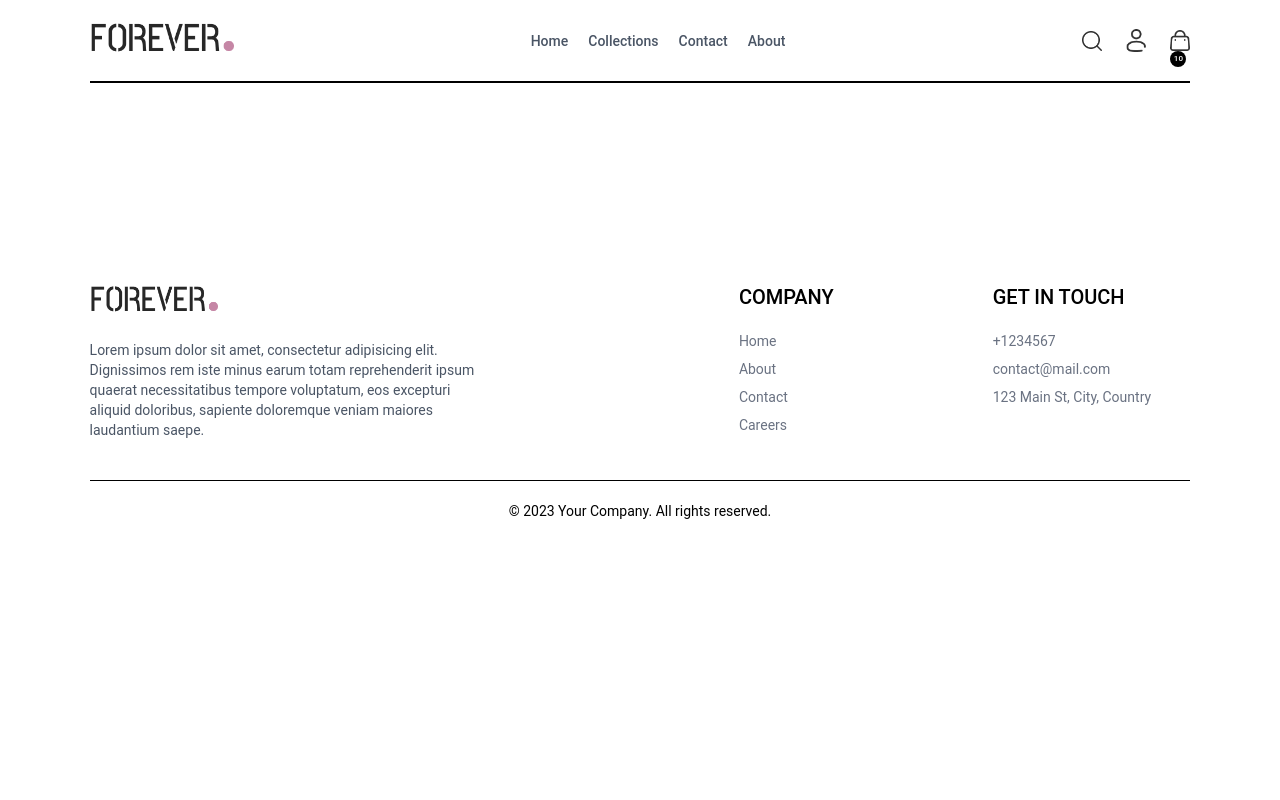
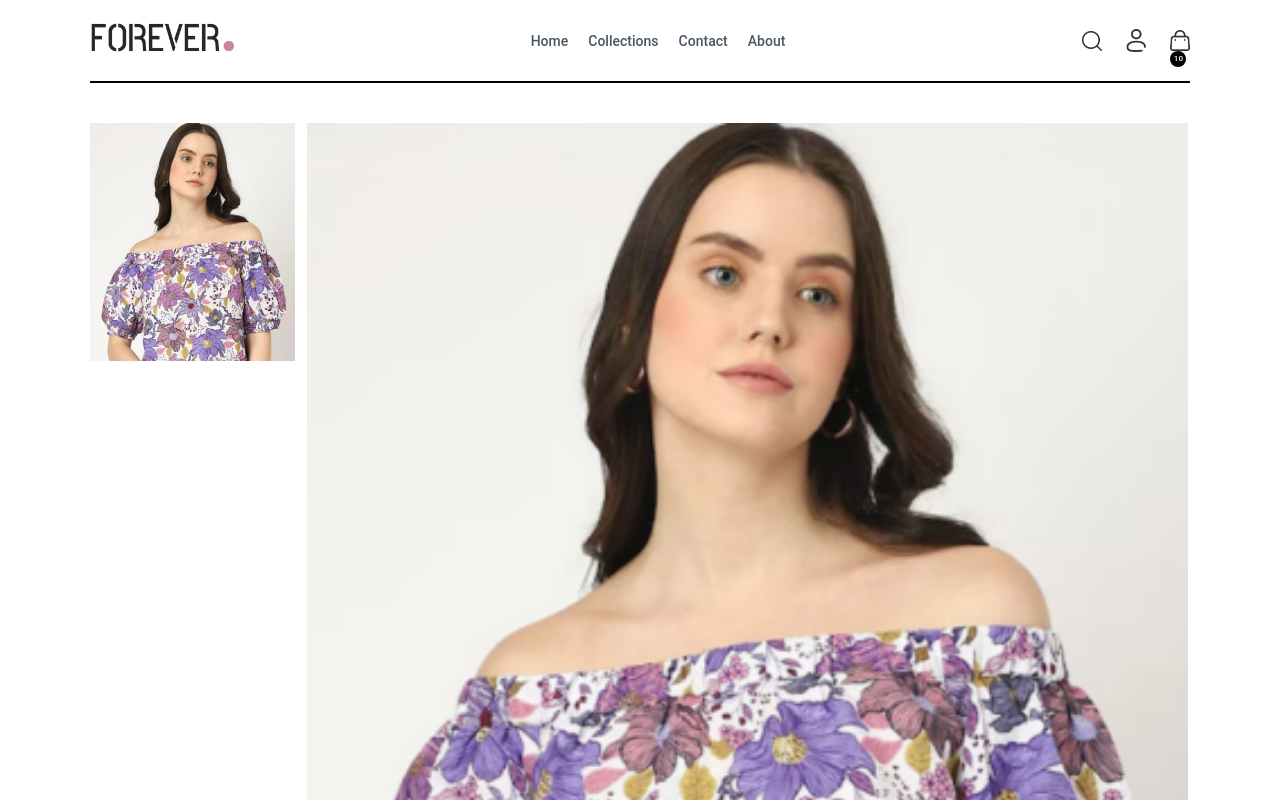
Before and after one commit to mubashirdawood/MERN-E-Commerce-Web-Application-Full-Stack-Project-, a React (Vite) app: page /product/aaaaa in a window 1280 px wide. Shown: the top 800 px of the page. Built offline with nearby package versions, Linux system fonts and the light colour scheme.

Commit message:
single item changes

```diff
--- a/src/components/Hero.jsx
+++ b/src/components/Hero.jsx
@@ -2,7 +2,7 @@ import React from "react";
 import { assets } from "../assets/assets";
 const Hero = () => {
   return (
-    <div className="flex flex-col sm:flex-row border border-b-cyan-950">
+    <div className="flex flex-col sm:flex-row border md:rounded-l-full shadow-2xl shadow-gray-800 border-b-cyan-950">
       {/* hero left */}
       <div className="w-full sm:w-1/2 p-8 flex items-center justify-center py-8 sm:py-0">
         <div className="text-[#414141]">
@@ -10,7 +10,7 @@ const Hero = () => {
             <p className="w-8 md:w-11 h-[2px] bg-[#414141]"></p>
             <p className="font-medium text-sm md:text-base"> OUR BEST SELLER</p>
           </div>
-          <h1 className="prata-regular text-3xl sm:py-3 lg:text-5xl leading-relaxed">
+          <h1 className="prata-regular  animate-bounce text-3xl sm:py-3 lg:text-5xl leading-relaxed">
             Latest Arrivals
           </h1>
           <div className="flex items-center gap-2">
@@ -22,7 +22,7 @@ const Hero = () => {
         </div>
       </div>
       {/* hero right */}
-      <img src={assets.hero_img} className="w-full sm:w-1/2" alt="" />
+      <img src={assets.hero_img} className=" rounded-l-full   shadow-2xl shadow-gray-600 ml-3 sm:w-1/2" alt="" />
     </div>
   );
 };
--- a/src/pages/Product.jsx
+++ b/src/pages/Product.jsx
@@ -5,40 +5,47 @@ import { ShopContext } from "../context/ShopContext";
 import { useState } from "react";
 import { useEffect } from "react";
 
+const Product = () => {
+  const { productId } = useParams();
+  const { products } = useContext(ShopContext);
+  const [productsData, setProductsData] = useState(false);
+  const [image, setIamage] = useState("");
 
-
-const Product=()=>{
-  const {productId}=useParams();
-  const {products}=useContext(ShopContext);
-  const [productsData,setProductsData]=useState(false);
- const [image,setIamage]=useState("");
-
-  const fetchProduct=()=>{
-
-    products.map((item)=>{
-      if(item._id===productId){
+  const fetchProduct = () => {
+    products.map((item) => {
+      if (item._id === productId) {
         setProductsData(item);
         setIamage(item.image[0]);
         console.log(item);
         return;
       }
-    })
-
-  }
-  useEffect(()=>{
+    });
+  };
+  useEffect(() => {
     fetchProduct();
-  },[productId,products])
+  }, [productId, products]);
   return productsData ? (
     <div className="border-t-2 pt-10 transition-opacity ease-in duration-300 opacity-100">
-   {/* Product Details */}
-  <div className="flex flex-col md:flex-row gap-10 sm:gap-12"></div>
-{/* Product Images */}
+      {/* Product Details */}
+      <div className="flex flex-col md:flex-row gap-10 sm:gap-12"></div>
+      {/* Product Images */}
+      <div className="flex-1 flex flex-col-reverse sm:flex-row gap-3">
+        <div className="flex sm:flex-col  overflow-x-auto sm:overflow-y-auto justify-between sm:justify-normal sm:w-[18.7%] w-full">
+          {
+            productsData.image.map( (item,index)=>{
+              return <img onClick={()=>setIamage(item)} src={item} key={index} className=" w-[24%] sm:w-full sm:mb-3  cursor-pointer" alt="" />;
+            } )
+          }
+        </div>
+        <div className="sm:w-[80%] w-full">
+          <img src={image} className="w-full h-auto object-cover" alt="" />
+        </div>
 
-
-
-
+      </div>
     </div>
-  ): <div className="opacity-0"></div>
-}
+  ) : (
+    <div className="opacity-0"></div>
+  );
+};
 
 export default Product;
```
